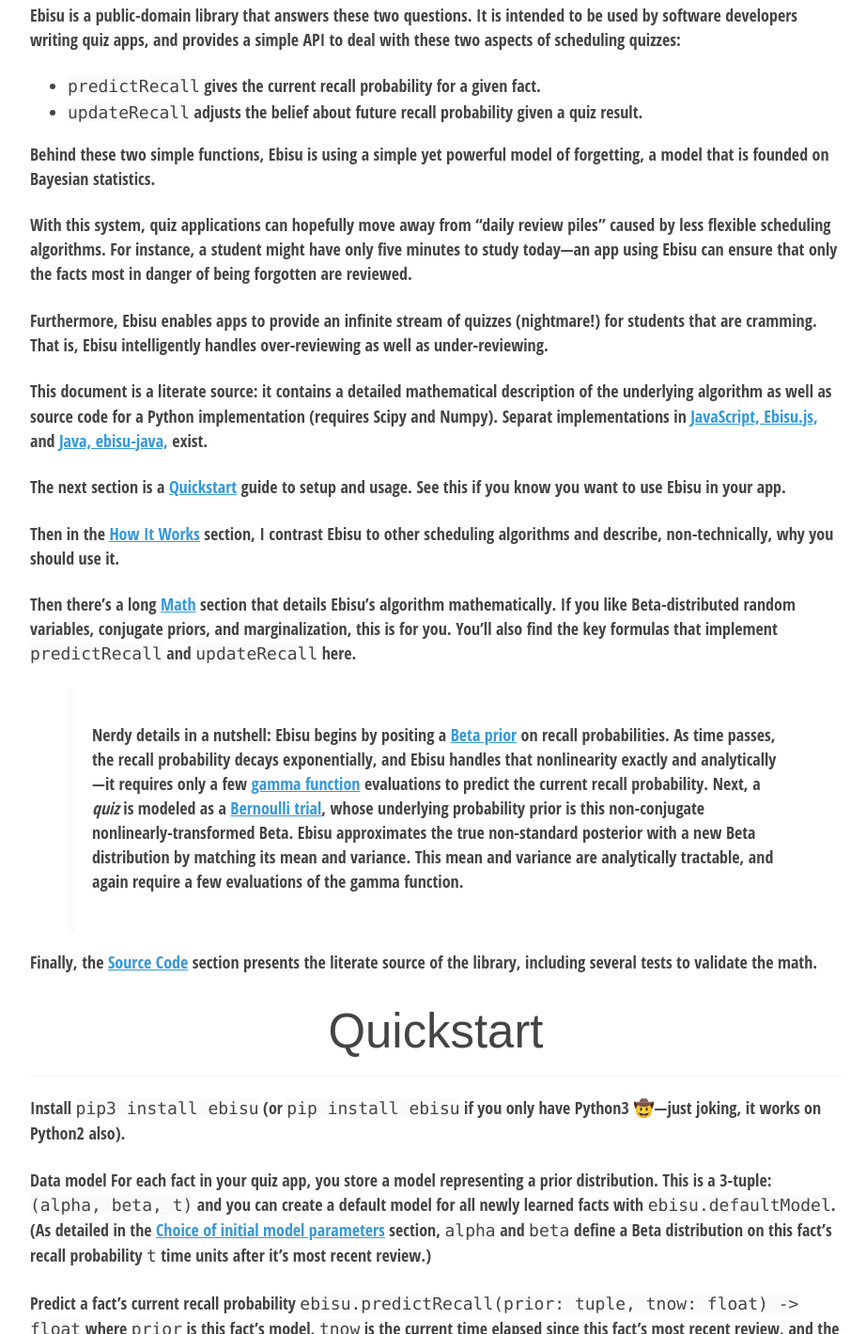
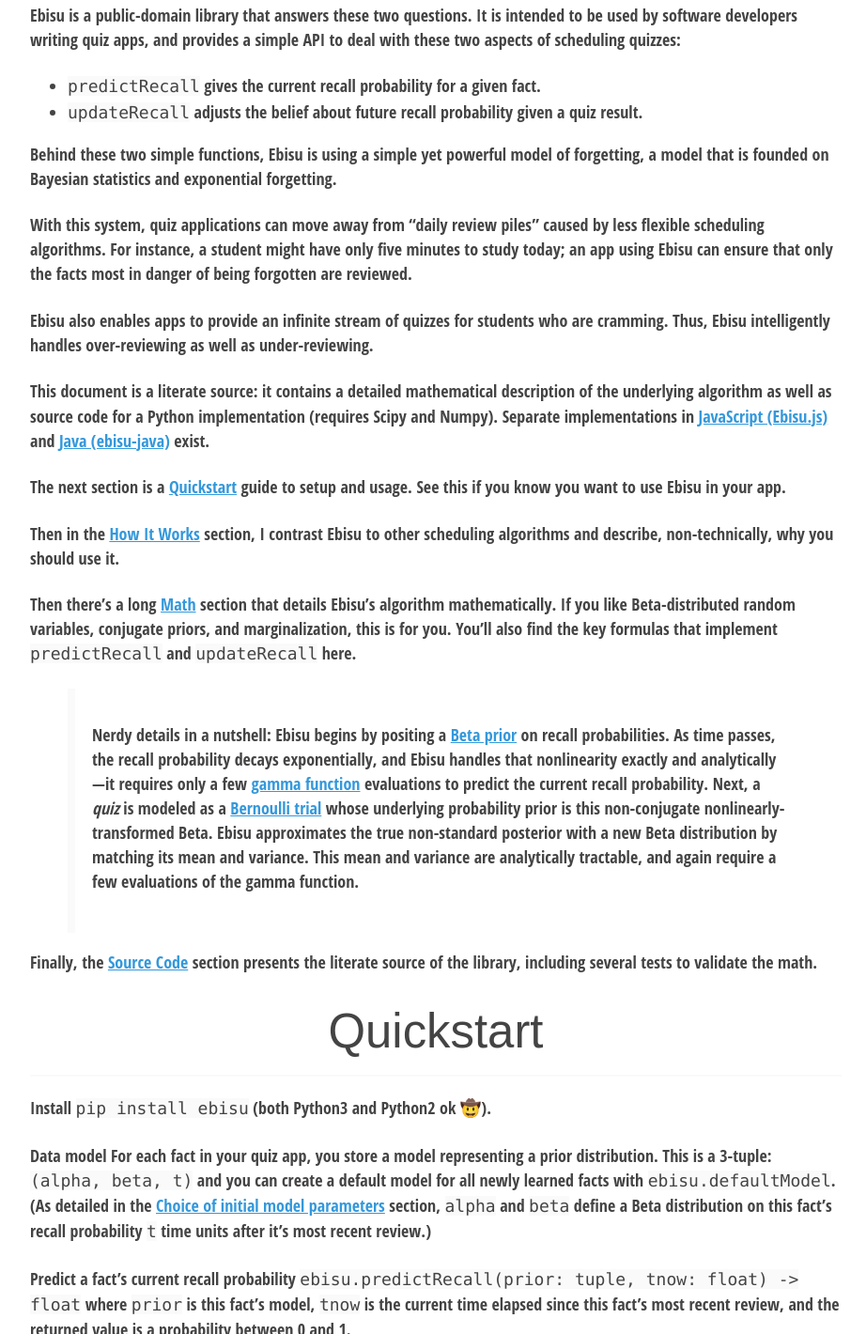
Before and after one commit to fasiha/ebisu, a website: page index.html in a window 1280 px wide. Shown: the part 1356-2776 px from the top of the page at 94% size, without its empty margins (176-1098 px from the left). Drawn offline with Linux system fonts and the light colour scheme.

Commit message:
Clarify prose and Markdown

```diff
--- a/index.html
+++ b/index.html
@@ -134,19 +134,19 @@
 <li><code>predictRecall</code> gives the current recall probability for a given fact.</li>
 <li><code>updateRecall</code> adjusts the belief about future recall probability given a quiz result.</li>
 </ul>
-<p>Behind these two simple functions, Ebisu is using a simple yet powerful model of forgetting, a model that is founded on Bayesian statistics.</p>
-<p>With this system, quiz applications can hopefully move away from “daily review piles” caused by less flexible scheduling algorithms. For instance, a student might have only five minutes to study today—an app using Ebisu can ensure that only the facts most in danger of being forgotten are reviewed.</p>
-<p>Furthermore, Ebisu enables apps to provide an infinite stream of quizzes (nightmare!) for students that are cramming. That is, Ebisu intelligently handles over-reviewing as well as under-reviewing.</p>
-<p>This document is a literate source: it contains a detailed mathematical description of the underlying algorithm as well as source code for a Python implementation (requires Scipy and Numpy). Separat implementations in <a href="https://fasiha.github.io/ebisu.js/">JavaScript, Ebisu.js,</a> and <a href="https://github.com/fasiha/ebisu-java">Java, ebisu-java,</a> exist.</p>
+<p>Behind these two simple functions, Ebisu is using a simple yet powerful model of forgetting, a model that is founded on Bayesian statistics and exponential forgetting.</p>
+<p>With this system, quiz applications can move away from “daily review piles” caused by less flexible scheduling algorithms. For instance, a student might have only five minutes to study today; an app using Ebisu can ensure that only the facts most in danger of being forgotten are reviewed.</p>
+<p>Ebisu also enables apps to provide an infinite stream of quizzes for students who are cramming. Thus, Ebisu intelligently handles over-reviewing as well as under-reviewing.</p>
+<p>This document is a literate source: it contains a detailed mathematical description of the underlying algorithm as well as source code for a Python implementation (requires Scipy and Numpy). Separate implementations in <a href="https://fasiha.github.io/ebisu.js/">JavaScript (Ebisu.js)</a> and <a href="https://github.com/fasiha/ebisu-java">Java (ebisu-java)</a> exist.</p>
 <p>The next section is a <a href="#quickstart">Quickstart</a> guide to setup and usage. See this if you know you want to use Ebisu in your app.</p>
 <p>Then in the <a href="#how-it-works">How It Works</a> section, I contrast Ebisu to other scheduling algorithms and describe, non-technically, why you should use it.</p>
 <p>Then there’s a long <a href="#the-math">Math</a> section that details Ebisu’s algorithm mathematically. If you like Beta-distributed random variables, conjugate priors, and marginalization, this is for you. You’ll also find the key formulas that implement <code>predictRecall</code> and <code>updateRecall</code> here.</p>
 <blockquote>
-<p>Nerdy details in a nutshell: Ebisu begins by positing a <a href="https://en.wikipedia.org/wiki/Beta_distribution">Beta prior</a> on recall probabilities. As time passes, the recall probability decays exponentially, and Ebisu handles that nonlinearity exactly and analytically—it requires only a few <a href="http://mathworld.wolfram.com/GammaFunction.html">gamma function</a> evaluations to predict the current recall probability. Next, a <em>quiz</em> is modeled as a <a href="%5BBernoulli%20experiment%5D(https://en.wikipedia.org/wiki/Bernoulli_distribution)">Bernoulli trial</a>, whose underlying probability prior is this non-conjugate nonlinearly-transformed Beta. Ebisu approximates the true non-standard posterior with a new Beta distribution by matching its mean and variance. This mean and variance are analytically tractable, and again require a few evaluations of the gamma function.</p>
+<p>Nerdy details in a nutshell: Ebisu begins by positing a <a href="https://en.wikipedia.org/wiki/Beta_distribution">Beta prior</a> on recall probabilities. As time passes, the recall probability decays exponentially, and Ebisu handles that nonlinearity exactly and analytically—it requires only a few <a href="http://mathworld.wolfram.com/GammaFunction.html">gamma function</a> evaluations to predict the current recall probability. Next, a <em>quiz</em> is modeled as a <a href="https://en.wikipedia.org/wiki/Bernoulli_distribution">Bernoulli trial</a> whose underlying probability prior is this non-conjugate nonlinearly-transformed Beta. Ebisu approximates the true non-standard posterior with a new Beta distribution by matching its mean and variance. This mean and variance are analytically tractable, and again require a few evaluations of the gamma function.</p>
 </blockquote>
 <p>Finally, the <a href="#source-code">Source Code</a> section presents the literate source of the library, including several tests to validate the math.</p>
 <h2 id="quickstart">Quickstart</h2>
-<p><strong>Install</strong> <code>pip3 install ebisu</code> (or <code>pip install ebisu</code> if you only have Python3 🤠—just joking, it works on Python2 also).</p>
+<p><strong>Install</strong> <code>pip install ebisu</code> (both Python3 and Python2 ok 🤠).</p>
 <p><strong>Data model</strong> For each fact in your quiz app, you store a model representing a prior distribution. This is a 3-tuple: <code>(alpha, beta, t)</code> and you can create a default model for all newly learned facts with <code>ebisu.defaultModel</code>. (As detailed in the <a href="#choice-of-initial-model-parameters">Choice of initial model parameters</a> section, <code>alpha</code> and <code>beta</code> define a Beta distribution on this fact’s recall probability <code>t</code> time units after it’s most recent review.)</p>
 <p><strong>Predict a fact’s current recall probability</strong> <code>ebisu.predictRecall(prior: tuple, tnow: float) -&gt; float</code> where <code>prior</code> is this fact’s model, <code>tnow</code> is the current time elapsed since this fact’s most recent review, and the returned value is a probability between 0 and 1.</p>
 <p><strong>Update a fact’s model with quiz results</strong> <code>ebisu.updateRecall(prior: tuple, result: bool, tnow: float) -&gt; tuple</code> where <code>prior</code> and <code>tnow</code> are as above, and where <code>result</code> is true if the student successfully answered the quiz, false otherwise. The returned value is this fact’s new prior model—the old one can be discarded.</p>
```
Also changed, not shown: README.md.
